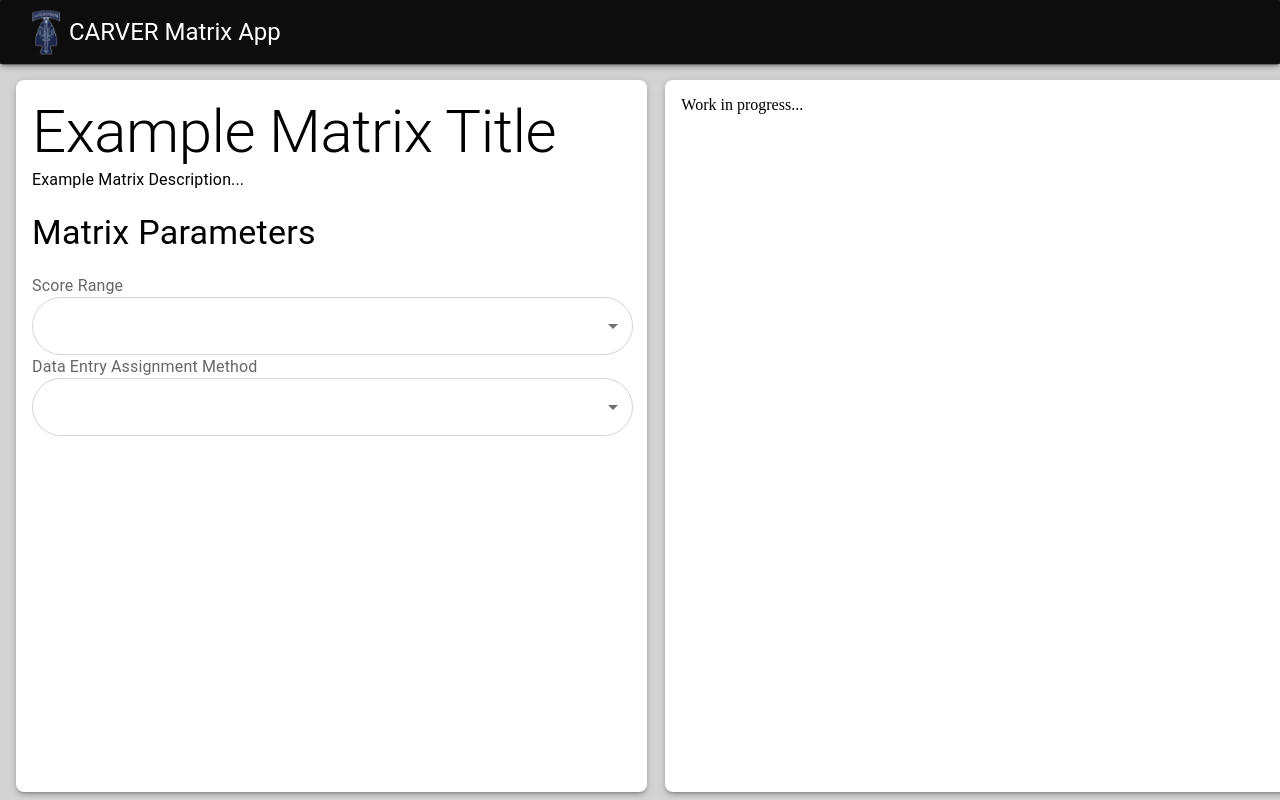
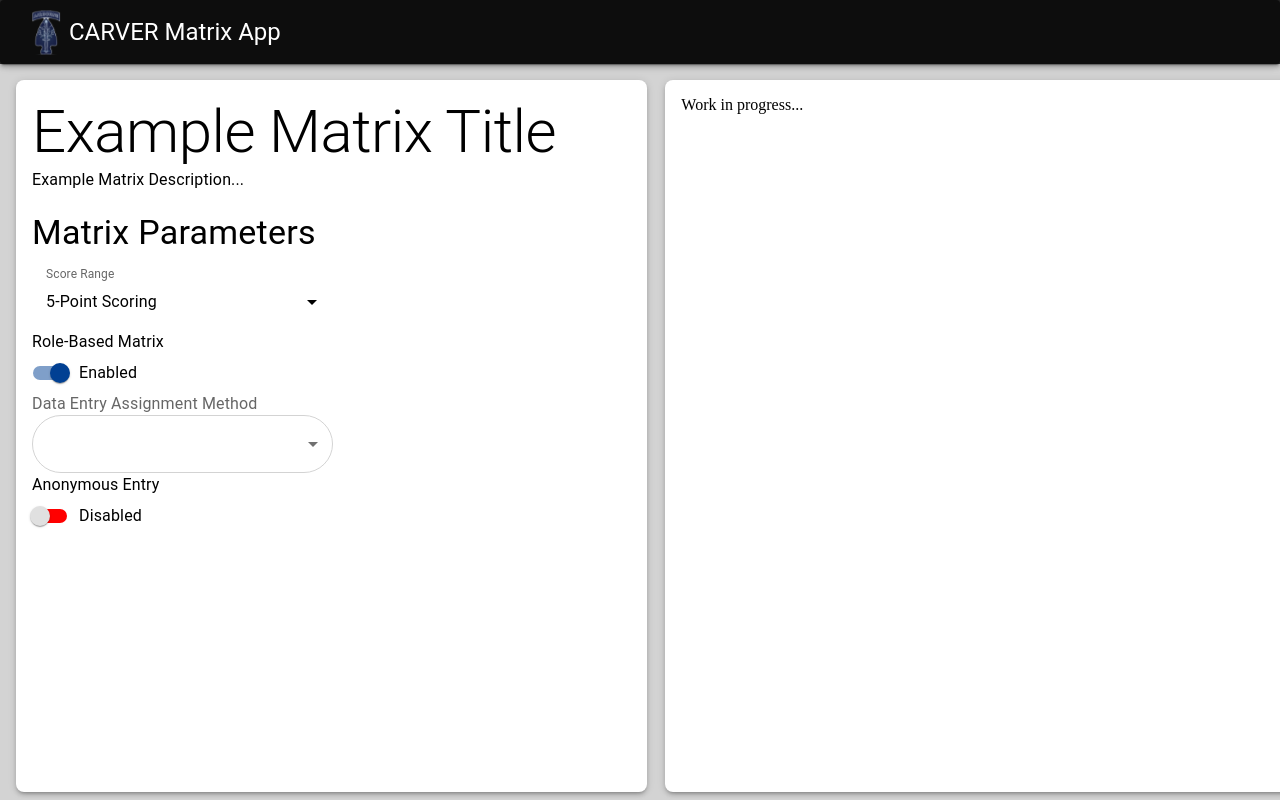
Before and after one commit to garyorsargos/carver-matrix, a React (Vite) app in the folder ui/: page /ModifyMatrix in a window 1280 px wide. Built offline with nearby package versions, Linux system fonts and the light colour scheme.

Commit message:
Toggles implemented + Dropdowns modifications

```diff
--- a/ui/src/pages/CreateMatrix.tsx
+++ b/ui/src/pages/CreateMatrix.tsx
@@ -1,5 +1,24 @@
-import { Box, FormControl, InputLabel, MenuItem, Select, Typography } from "@mui/material";
+import { Box, FormControl, FormControlLabel, InputLabel, MenuItem, Select, SelectChangeEvent, Switch, Typography } from "@mui/material";
+import { useState } from "react";
 export const CreateMatrix: React.FC = () => {
+
+  const [RoleBasedChecked, setRoleBasedChecked] = useState(true);
+  const [AnonymousEntryChecked, setAnonymousEntryChecked] = useState(false);
+  const [value, setValue] = useState<number>(5);
+
+
+  const roleBasedHandleToggle = (event: React.ChangeEvent<HTMLInputElement>) => {
+    setRoleBasedChecked(event.target.checked);
+  };
+
+  const anonymousEntryHandleToggle = (event: React.ChangeEvent<HTMLInputElement>) => {
+    setAnonymousEntryChecked(event.target.checked);
+  };
+
+  const scoreRangeHandleChange = (event: SelectChangeEvent<number>) => {
+    setValue(event.target.value as number);
+  };
+
   return (
     // This Box is for the whole screen (background); where every other box will be built on.
     <Box
@@ -54,22 +73,59 @@ export const CreateMatrix: React.FC = () => {
           flexDirection: 'column'
         }}
         >
-
-          {/* Input Label Box */}
-          <InputLabel id="score-range-label">Score Range</InputLabel>
-          <FormControl fullWidth sx={{ border: '1px solid lightgray', borderRadius: '50px'}}>
+          {/* Score Range Label Box */}
+          <FormControl sx={{ width: "50%" }}>
+            <InputLabel id="score-range-label">Score Range</InputLabel>
               <Select
                 labelId="score-range-label"
                 id="score-range-select"
+                value={value}
+                onChange={scoreRangeHandleChange}
+                label="Score Range"
+                sx = {{
+                  "& .MuiInputBase-input": {
+                    color: "black", // Text color inside the Select box
+                  },
+                  "& .MuiSelect-icon": {
+                    color: "black", // Select icon color
+                  },
+                }}
+              >
+              <MenuItem value={5}>5-Point Scoring</MenuItem>
+              <MenuItem value={10}>10-Point Scoring</MenuItem>
+            </Select>
+            {/* <FormLabel id="score-range-label">Score Range</FormLabel>
+            <RadioGroup
+              aria-labelledby="score-range-label"
+              name="controlled-radio-buttons-group"
+              value={value}
+              onChange={scoreRangeHandleChange}
+            >
+              <FormControlLabel value="5" control={<Radio />} label="5-Point Scoring" />
+              <FormControlLabel value="10" control={<Radio />} label="10-Point Scoring" />
+          </RadioGroup> */}
+          </FormControl>
+
+          <Typography>Role-Based Matrix</Typography>
+          <FormControlLabel
+            control={<Switch checked={RoleBasedChecked} onChange={roleBasedHandleToggle} sx={{'& .MuiSwitch-track': {
+              borderRadius: '20px',
+              backgroundColor: RoleBasedChecked ? 'blue' : 'red',
+              opacity: 1,
+            },}} />}
+            label={RoleBasedChecked ? "Enabled" : "Disabled"}
+          />
+
+          {/* Data Entry Assignment Method Label Box */}
+          <InputLabel id="data-entry-label">Data Entry Assignment Method</InputLabel>
+          <FormControl sx={{ border: '1px solid lightgray', borderRadius: '50px', width: "50%"}}>
+              <Select
+                labelId="data-entry-label"
+                id="data-entry-select"
                 value={0}
-                label="Score Range"
+                label="Data Entry Assignment Method"
                 variant="outlined"
-                sx={{
-                  borderRadius: '50px',
-                  '& .MuiOutlinedInput-notchedOutline': {
-                    borderRadius: '50px',
-                  }
-                }}
+                sx={{ borderRadius: '50px'}}
               >
               <MenuItem value={10}>Ten</MenuItem>
               <MenuItem value={20}>Twenty</MenuItem>
@@ -77,27 +133,15 @@ export const CreateMatrix: React.FC = () => {
             </Select>
           </FormControl>
 
-          {/* Input Label Box */}
-          <InputLabel id="score-range-label">Data Entry Assignment Method</InputLabel>
-          <FormControl fullWidth sx={{ border: '1px solid lightgray', borderRadius: '50px'}}>
-              <Select
-                labelId="demo-simple-select-label"
-                id="demo-simple-select"
-                value={0}
-                label="Method"
-                variant="outlined"
-                sx={{
-                  borderRadius: '50px',
-                  '& .MuiOutlinedInput-notchedOutline': {
-                    borderRadius: '50px',
-                  }
-                }}
-              >
-              <MenuItem value={10}>Ten</MenuItem>
-              <MenuItem value={20}>Twenty</MenuItem>
-              <MenuItem value={30}>Thirty</MenuItem>
-            </Select>
-          </FormControl>
+          <Typography>Anonymous Entry</Typography>
+          <FormControlLabel
+            control={<Switch checked={AnonymousEntryChecked} onChange={anonymousEntryHandleToggle} sx={{'& .MuiSwitch-track': {
+              borderRadius: '20px',
+              backgroundColor: AnonymousEntryChecked ? 'blue' : 'red',
+              opacity: 1,
+            },}} />}
+            label={AnonymousEntryChecked ? "Enabled" : "Disabled"}
+          />
         </Box>
 
         {/* This Box is for the Global Category Multipliers */}
```
